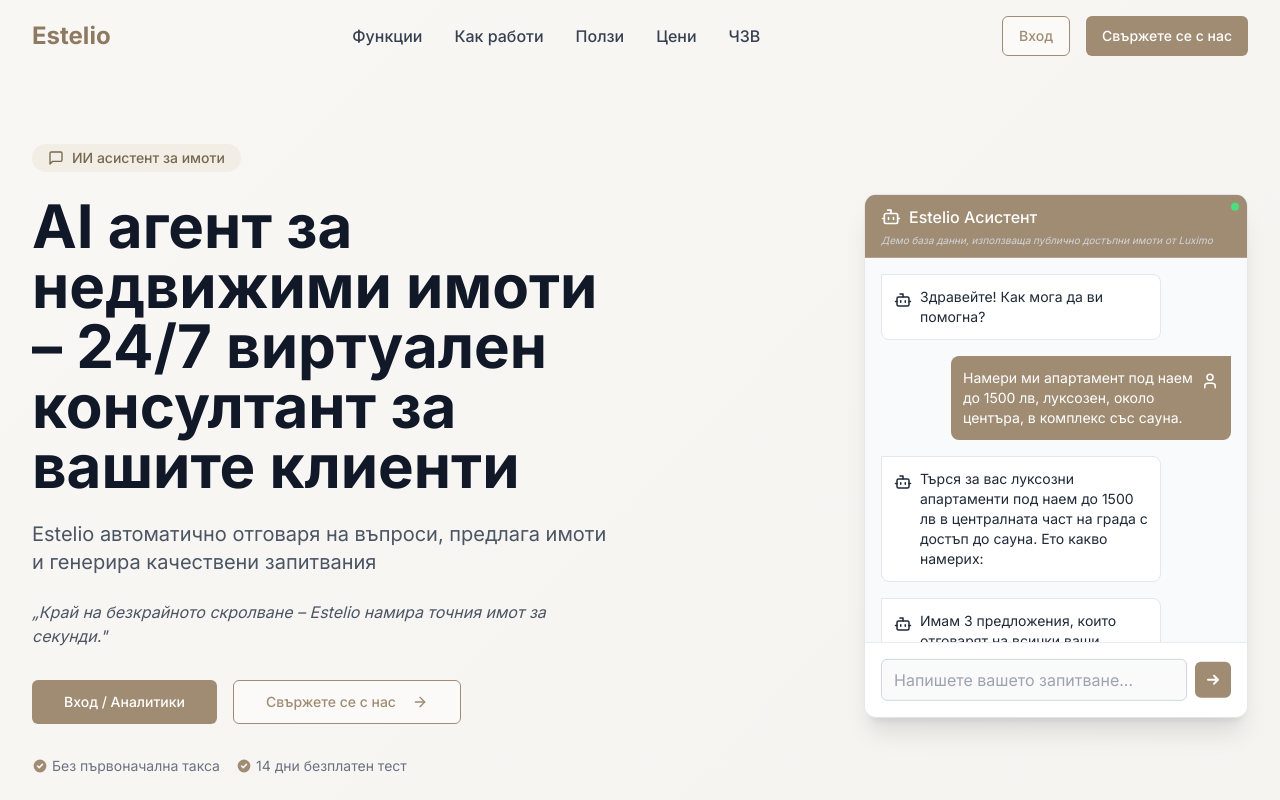
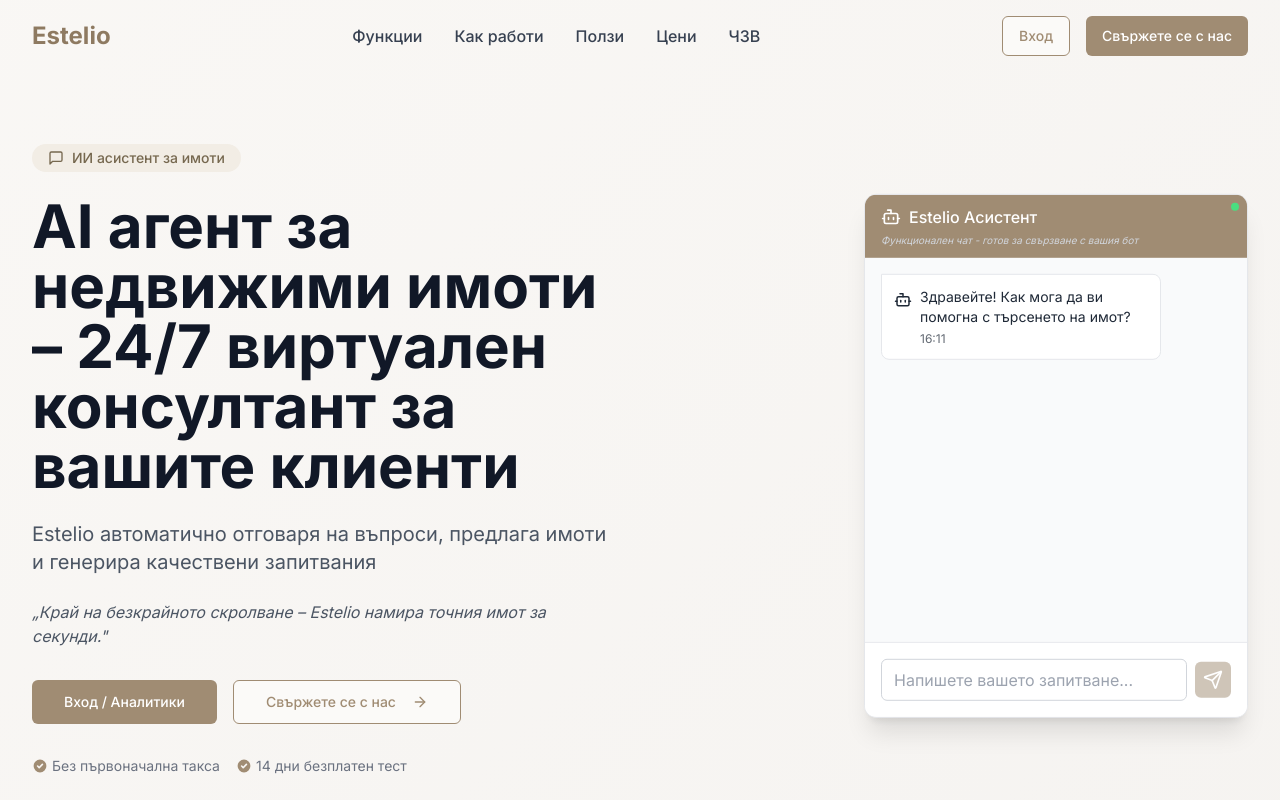
Before and after one commit to aleksander-kolev/estelio-frontend, a React (Vite) app: page / in a window 1280 px wide. Shown: the top 800 px of the page. Built offline with nearby package versions, Linux system fonts and the light colour scheme.

Commit message:
Refactor: Implement websocket for demo chat
Removes the hardcoded demo messages in `ChatbotDemo.tsx` and sets up the component to use a websocket connection for real-time chat functionality. This prepares the component for integration with a backend chatbot.

```diff
--- a/src/components/ChatbotDemo.tsx
+++ b/src/components/ChatbotDemo.tsx
@@ -1,120 +1,190 @@
-import { useState, useEffect } from "react";
-import { User, Bot } from "lucide-react";
+
+import { useState, useEffect, useRef } from "react";
+import { User, Bot, Send } from "lucide-react";
 
 interface Message {
   id: number;
   text: string;
   sender: "user" | "bot";
-  delay: number;
+  timestamp: Date;
 }
 
 const ChatbotDemo = () => {
   const [messages, setMessages] = useState<Message[]>([]);
-  const [currentIndex, setCurrentIndex] = useState(0);
-  const [typingIndicator, setTypingIndicator] = useState(false);
-  const demoConversation: Message[] = [{
-    id: 1,
-    text: "Здравейте! Как мога да ви помогна?",
-    sender: "bot",
-    delay: 500
-  }, {
-    id: 2,
-    text: "Намери ми апартамент под наем до 1500 лв, луксозен, около центъра, в комплекс със сауна.",
-    sender: "user",
-    delay: 2000
-  }, {
-    id: 3,
-    text: "Търся за вас луксозни апартаменти под наем до 1500 лв в централната част на града с достъп до сауна. Ето какво намерих:",
-    sender: "bot",
-    delay: 3000
-  }, {
-    id: 4,
-    text: "Имам 3 предложения, които отговарят на всички ваши критерии. Например, двустаен апартамент на ул. Граф Игнатиев, 65 кв.м, напълно обзаведен, с достъп до сауна и фитнес, на цена 1450 лв/месец.",
-    sender: "bot",
-    delay: 500
-  }, {
-    id: 5,
-    text: "Искате ли да видите повече детайли за този имот?",
-    sender: "bot",
-    delay: 500
-  }];
+  const [inputValue, setInputValue] = useState("");
+  const [isConnected, setIsConnected] = useState(false);
+  const [isTyping, setIsTyping] = useState(false);
+  const wsRef = useRef<WebSocket | null>(null);
+  const messagesEndRef = useRef<HTMLDivElement>(null);
+
+  // Scroll to bottom when new messages arrive
+  const scrollToBottom = () => {
+    messagesEndRef.current?.scrollIntoView({ behavior: "smooth" });
+  };
 
   useEffect(() => {
-    if (currentIndex < demoConversation.length) {
-      const currentMessage = demoConversation[currentIndex];
-      if (currentMessage.sender === "bot") {
-        setTypingIndicator(true);
+    scrollToBottom();
+  }, [messages]);
+
+  // WebSocket connection
+  useEffect(() => {
+    // For now, we'll simulate a connection since we don't have a real websocket URL
+    // Replace 'ws://localhost:8080' with your actual websocket URL when ready
+    const connectWebSocket = () => {
+      try {
+        // Simulate connection for demo purposes
+        setIsConnected(true);
+
+        // Add initial bot message
+        setMessages([{
+          id: 1,
+          text: "Здравейте! Как мога да ви помогна с търсенето на имот?",
+          sender: "bot",
+          timestamp: new Date()
+        }]);
+
+        console.log("WebSocket connection simulated");
+      } catch (error) {
+        console.error("WebSocket connection failed:", error);
+        setIsConnected(false);
       }
-      const timer = setTimeout(() => {
-        setTypingIndicator(false);
-        setMessages(prevMessages => [...prevMessages, currentMessage]);
-        setCurrentIndex(prevIndex => prevIndex + 1);
-      }, currentMessage.delay);
-      return () => clearTimeout(timer);
+    };
+
+    connectWebSocket();
+
+    // Cleanup on unmount
+    return () => {
+      if (wsRef.current) {
+        wsRef.current.close();
       }
-  }, [currentIndex, demoConversation]);
+    };
+  }, []);
 
-  useEffect(() => {
-    if (currentIndex === demoConversation.length) {
-      const resetTimer = setTimeout(() => {
-        setMessages([]);
-        setCurrentIndex(0);
-      }, 10000);
-      return () => clearTimeout(resetTimer);
+  const sendMessage = () => {
+    if (!inputValue.trim() || !isConnected) return;
+
+    const userMessage: Message = {
+      id: Date.now(),
+      text: inputValue.trim(),
+      sender: "user",
+      timestamp: new Date()
+    };
+
+    setMessages(prev => [...prev, userMessage]);
+    setInputValue("");
+    setIsTyping(true);
+
+    // Simulate bot response for now
+    // Replace this with actual websocket message sending
+    setTimeout(() => {
+      const botResponse: Message = {
+        id: Date.now() + 1,
+        text: "Благодаря за запитването! В момента работя по намирането на подходящи имоти за вас...",
+        sender: "bot",
+        timestamp: new Date()
+      };
+      setMessages(prev => [...prev, botResponse]);
+      setIsTyping(false);
+    }, 1500);
+
+    console.log("Message sent:", inputValue);
+  };
+
+  const handleKeyPress = (e: React.KeyboardEvent) => {
+    if (e.key === "Enter" && !e.shiftKey) {
+      e.preventDefault();
+      sendMessage();
     }
-  }, [currentIndex, demoConversation.length]);
+  };
 
-  return <div className="relative bg-white rounded-xl shadow-xl overflow-hidden w-full max-w-sm mx-auto md:mx-0 border border-gray-200">
+  const formatTime = (date: Date) => {
+    return date.toLocaleTimeString('bg-BG', {
+      hour: '2-digit',
+      minute: '2-digit'
+    });
+  };
+
+  return (
+    <div className="relative bg-white rounded-xl shadow-xl overflow-hidden w-full max-w-sm mx-auto md:mx-0 border border-gray-200">
       <div className="bg-luximo-600 text-white p-4 flex flex-col items-start py-[10px] px-[16px] relative">
         <div className="flex items-center gap-2">
           <Bot size={20} />
           <span className="font-medium">Estelio Асистент</span>
         </div>
-        <p className="text-[10px] text-gray-300 italic mt-1 text-left w-full">Демо база данни, използваща публично достъпни имоти от Luximo</p>
-        <div className="absolute top-2 right-2 h-2 w-2 rounded-full bg-green-400"></div>
+        <p className="text-[10px] text-gray-300 italic mt-1 text-left w-full">
+          Функционален чат - готов за свързване с вашия бот
+        </p>
+        <div className={`absolute top-2 right-2 h-2 w-2 rounded-full ${isConnected ? 'bg-green-400' : 'bg-red-400'}`}></div>
       </div>
 
       <div className="p-4 h-96 flex flex-col overflow-y-auto bg-gray-50">
         <div className="flex-grow flex flex-col space-y-4">
-          {messages.map(message => <div key={message.id} className={`flex ${message.sender === "user" ? "justify-end" : "justify-start"}`}>
-              <div className={`max-w-[80%] rounded-lg p-3 ${message.sender === "user" ? "bg-luximo-600 text-white rounded-tr-none" : "bg-white border border-gray-200 text-gray-800 rounded-tl-none"}`}>
+          {messages.map(message => (
+            <div key={message.id} className={`flex ${message.sender === "user" ? "justify-end" : "justify-start"}`}>
+              <div className={`max-w-[80%] rounded-lg p-3 ${
+                message.sender === "user"
+                  ? "bg-luximo-600 text-white rounded-tr-none"
+                  : "bg-white border border-gray-200 text-gray-800 rounded-tl-none"
+              }`}>
                 <div className="flex items-start gap-2">
                   {message.sender === "bot" && <Bot size={18} className="mt-1 flex-shrink-0" />}
+                  <div className="flex-1">
                     <p className="text-sm">{message.text}</p>
+                    <span className="text-xs opacity-70 mt-1 block">
+                      {formatTime(message.timestamp)}
+                    </span>
+                  </div>
                   {message.sender === "user" && <User size={18} className="mt-1 flex-shrink-0" />}
                 </div>
               </div>
-            </div>)}
+            </div>
+          ))}
 
-          {typingIndicator && <div className="flex justify-start">
+          {isTyping && (
+            <div className="flex justify-start">
               <div className="bg-white border border-gray-200 rounded-lg p-3 rounded-tl-none max-w-[80%]">
+                <div className="flex items-center gap-2">
+                  <Bot size={18} className="flex-shrink-0" />
                   <div className="flex gap-1">
                     <div className="w-2 h-2 rounded-full bg-gray-400 animate-pulse"></div>
                     <div className="w-2 h-2 rounded-full bg-gray-400 animate-pulse delay-100"></div>
                     <div className="w-2 h-2 rounded-full bg-gray-400 animate-pulse delay-200"></div>
                   </div>
                 </div>
-            </div>}
+              </div>
+            </div>
+          )}
+          <div ref={messagesEndRef} />
         </div>
       </div>
 
       <div className="p-4 border-t border-gray-200 bg-white">
         <div className="flex items-center gap-2">
-          <input type="text" placeholder="Напишете вашето запитване..." className="border border-gray-300 rounded-md px-3 py-2 flex-1 focus:outline-none focus:ring-2 focus:ring-luximo-500" disabled />
-          <button className="bg-luximo-600 text-white p-2 rounded-md hover:bg-luximo-700" disabled>
-            <svg xmlns="http://www.w3.org/2000/svg" className="h-5 w-5" viewBox="0 0 20 20" fill="currentColor">
-              <path fillRule="evenodd" d="M10.293 5.293a1 1 0 011.414 0l4 4a1 1 0 010 1.414l-4 4a1 1 0 01-1.414-1.414L12.586 11H5a1 1 0 110-2h7.586l-2.293-2.293a1 1 0 010-1.414z" clipRule="evenodd" />
-            </svg>
+          <input
+            type="text"
+            placeholder="Напишете вашето запитване..."
+            className="border border-gray-300 rounded-md px-3 py-2 flex-1 focus:outline-none focus:ring-2 focus:ring-luximo-500"
+            value={inputValue}
+            onChange={(e) => setInputValue(e.target.value)}
+            onKeyPress={handleKeyPress}
+            disabled={!isConnected}
+          />
+          <button
+            className="bg-luximo-600 text-white p-2 rounded-md hover:bg-luximo-700 disabled:opacity-50 disabled:cursor-not-allowed"
+            onClick={sendMessage}
+            disabled={!isConnected || !inputValue.trim()}
+          >
+            <Send size={20} />
           </button>
         </div>
+        {!isConnected && (
+          <p className="text-xs text-red-500 mt-1">
+            Връзката не е установена
+          </p>
+        )}
       </div>
-
-      <div className="absolute left-0 right-0 text-center">
-        <p className="text-xs text-gray-400 italic max-w-sm mx-auto p-2">
-          Забележка: Текущата база с имоти е за демонстрация и използва данни от Luximo. Estelio може да бъде интегриран с всяка агенция или уебсайт.
-        </p>
     </div>
-    </div>;
+  );
 };
 
 export default ChatbotDemo;
```
Lines whose indentation alone changed are shown as unchanged.
